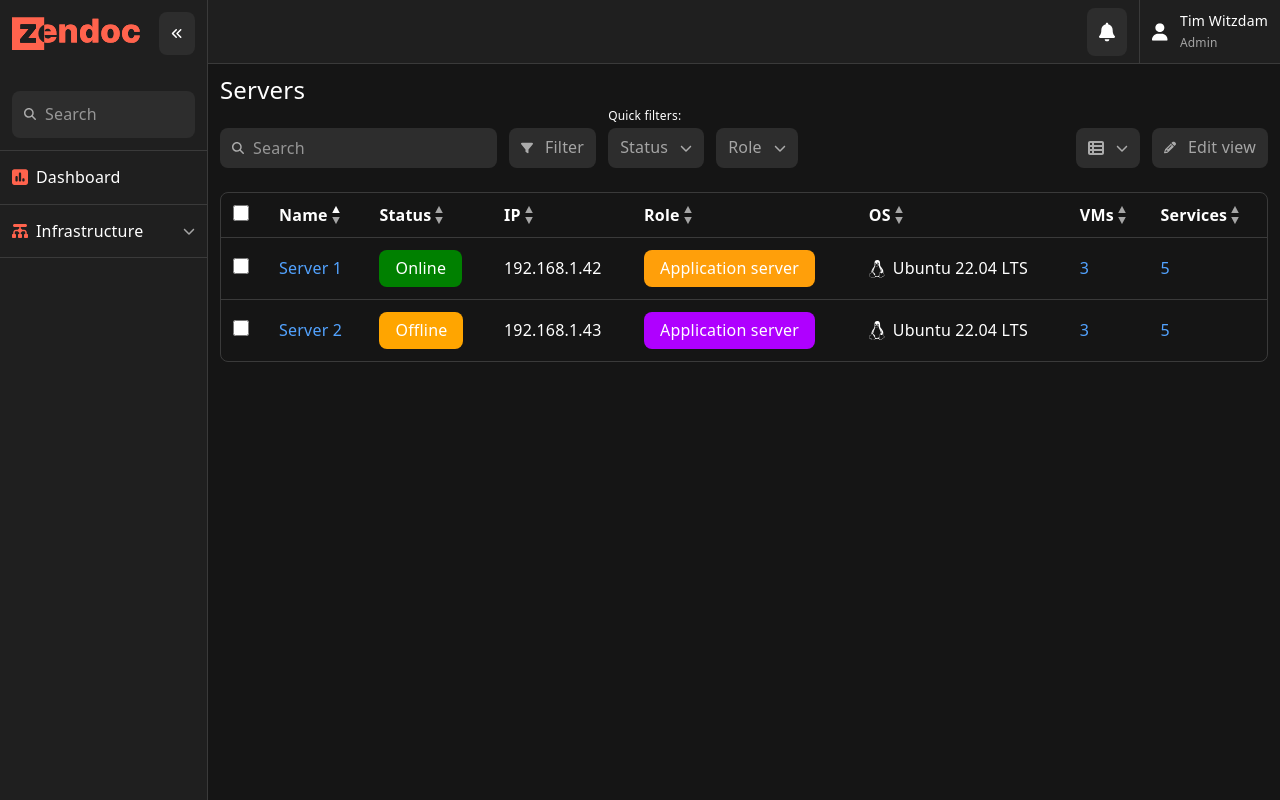
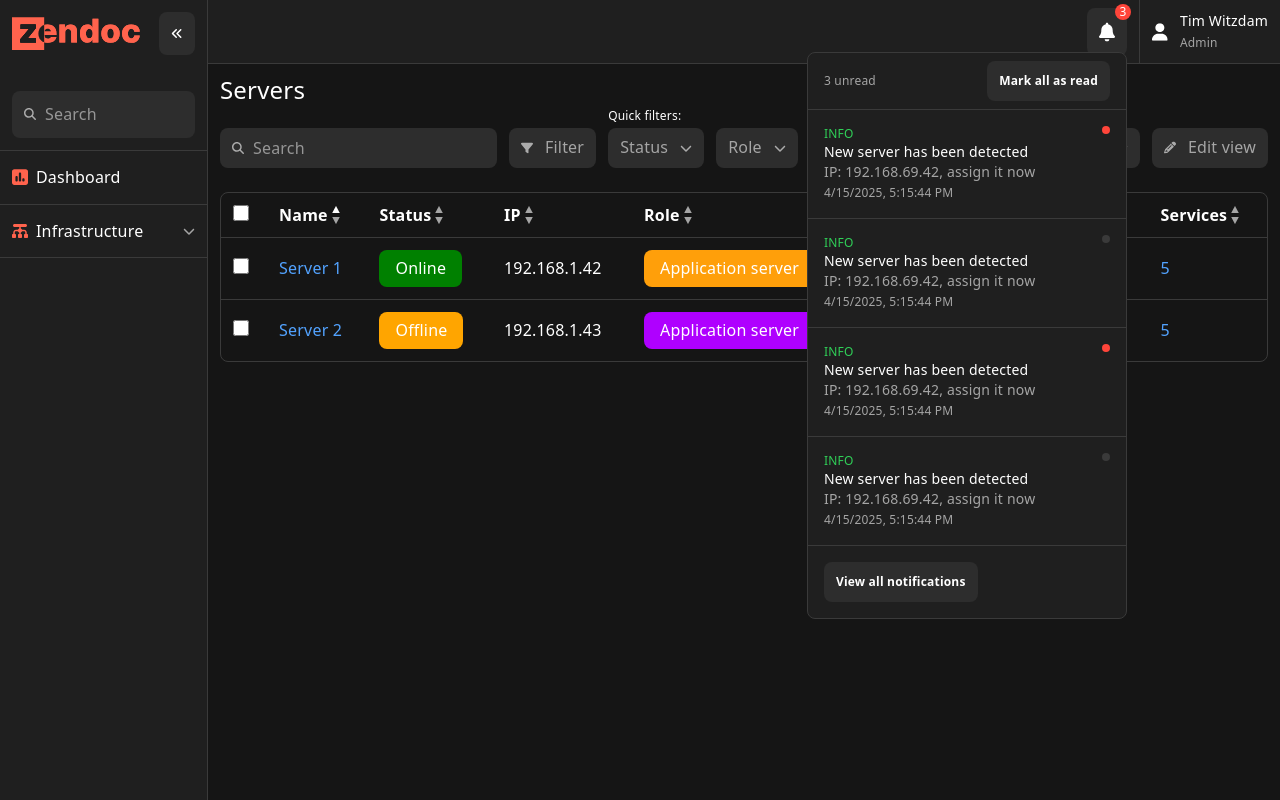
Before and after one commit to zendoc-io/zendoc, a Next.js app in the folder frontend/: page /infrastructure/servers in a window 1280 px wide. Both pictures are taken after a click on the button 1106 px from the left and 31 px from the top of the page. Built offline with nearby package versions, Linux system fonts and the light colour scheme.

Commit message:
ADD: Notification menu

```diff
--- a/frontend/src/app/(authenticated)/layout.tsx
+++ b/frontend/src/app/(authenticated)/layout.tsx
@@ -11,12 +11,90 @@ import InfrastructureIcon from "@/../public/icons/infrastructure.svg";
 import NavLink, { NavLinkProps } from "@/components/Sidebar/NavLink";
 import BellIcon from "@/../public/icons/bell.svg";
 import UserIcon from "@/../public/icons/user.svg";
+import NotificationIndicator from "@/components/NotificationIndicator";
 
 type Props = {
   children: React.ReactNode;
 };
 
 export default function AuthenticatedLayout({ children }: Props) {
+  const [showNotifications, setShowNotifications] = React.useState(false);
+  const [notifications, setNotifications] = React.useState([
+    {
+      id: 1,
+      title: "New server has been detected",
+      description: "IP: 192.168.69.42, assign it now",
+      link: "/servers",
+      type: "info",
+      read: false,
+      timestamp: new Date(),
+    },
+    {
+      id: 2,
+      title: "New server has been detected",
+      description: "IP: 192.168.69.42, assign it now",
+      type: "info",
+      link: "/servers",
+      read: true,
+      timestamp: new Date(),
+    },
+
+    {
+      id: 3,
+      title: "New server has been detected",
+      description: "IP: 192.168.69.42, assign it now",
+      link: "/servers",
+      type: "info",
+      read: false,
+      timestamp: new Date(),
+    },
+    {
+      id: 4,
+      title: "New server has been detected",
+      description: "IP: 192.168.69.42, assign it now",
+      type: "info",
+      link: "/servers",
+      read: true,
+      timestamp: new Date(),
+    },
+    {
+      id: 5,
+      title: "New server has been detected",
+      description: "IP: 192.168.69.42, assign it now",
+      link: "/servers",
+      type: "info",
+      read: false,
+      timestamp: new Date(),
+    },
+    {
+      id: 6,
+      title: "New server has been detected",
+      description: "IP: 192.168.69.42, assign it now",
+      type: "info",
+      link: "/servers",
+      read: true,
+      timestamp: new Date(),
+    },
+  ]);
+
+  const filteredNotifications = React.useMemo(() => {
+    return notifications
+      .sort((a, b) => {
+        if (a.timestamp > b.timestamp) {
+          return -1;
+        }
+        if (a.timestamp < b.timestamp) {
+          return 1;
+        }
+        return 0;
+      })
+      .slice(0, 4);
+  }, [notifications]);
+
+  const unreadNotifications = React.useMemo(() => {
+    return notifications.filter((notification) => !notification.read);
+  }, [notifications]);
+
   const navLinks: NavLinkProps[] = [
     {
       icon: <DashboardIcon width={16} />,
@@ -36,14 +114,81 @@ export default function AuthenticatedLayout({ children }: Props) {
     },
   ];
 
+  function markAsRead(notificationIds: number[]) {
+    setNotifications((prevNotifications) =>
+      prevNotifications.map((notification) =>
+        notificationIds.includes(notification.id)
+          ? { ...notification, read: true }
+          : notification,
+      ),
+    );
+  }
+
   return (
     <div className="flex">
-      <header className="fixed top-0 left-0 ml-52 flex h-16 w-[calc(100%-13rem)] items-center justify-end border-b border-gray-700 bg-gray-800">
-        <BaseButton
-          icon={<BellIcon width={16} />}
-          type="icon"
-          className="mr-3"
-        />
+      <header className="fixed top-0 left-0 z-10 ml-52 flex h-16 w-[calc(100%-13rem)] items-center justify-end border-b border-gray-700 bg-gray-800">
+        <div className="relative mr-3">
+          <BaseButton
+            icon={<BellIcon width={16} />}
+            type="icon"
+            onClick={() => setShowNotifications(!showNotifications)}
+          />
+          {unreadNotifications.length > 0 && (
+            <NotificationIndicator count={unreadNotifications.length} />
+          )}
+          {showNotifications && (
+            <div className="absolute top-11 right-0 w-80 rounded-lg border border-gray-700 bg-gray-800 text-left text-sm">
+              <div className="flex items-center justify-between border-b border-gray-700 px-4 py-2">
+                <span className="text-xs text-gray-500">
+                  {unreadNotifications.length} unread
+                </span>
+                <BaseButton
+                  type="icon"
+                  className="text-xs font-semibold"
+                  onClick={() =>
+                    markAsRead(unreadNotifications.map((n) => n.id))
+                  }
+                >
+                  Mark all as read
+                </BaseButton>
+              </div>
+              {filteredNotifications.map((notification, index) => (
+                <a
+                  key={notification.id}
+                  href={notification.link}
+                  className={`group block border-b border-gray-700 p-4 transition-colors hover:bg-gray-700`}
+                >
+                  <div className="flex justify-between">
+                    <span className="text-green text-xs uppercase">
+                      {notification.type}
+                    </span>
+                    <span
+                      className={`h-2 w-2 rounded-full ${notification.read ? "bg-gray-700" : "bg-red"
+                        }`}
+                    ></span>
+                  </div>
+                  <p>{notification.title}</p>
+                  <span className="text-gray-500">
+                    {notification.description}
+                  </span>
+                  <br />
+                  <span className="text-xs text-gray-500">
+                    {notification.timestamp.toLocaleString()}
+                  </span>
+                </a>
+              ))}
+              <div className="p-4">
+                <BaseButton
+                  type="icon"
+                  href="/user/notifications"
+                  className="text-xs font-semibold"
+                >
+                  View all notifications
+                </BaseButton>
+              </div>
+            </div>
+          )}
+        </div>
         <div className="border-l border-gray-700">
           <BaseButton
             type="icon"
--- /dev/null
+++ b/frontend/src/components/NotificationIndicator.tsx
@@ -0,0 +1,11 @@
+type Props = {
+  count: number;
+};
+
+export default function NotificationIndicator({ count }: Props) {
+  return (
+    <div className="bg-red absolute -top-1 -right-1 flex aspect-square h-4 items-center justify-center rounded-full p-1 text-xs text-white">
+      <span>{count}</span>
+    </div>
+  );
+}
```
